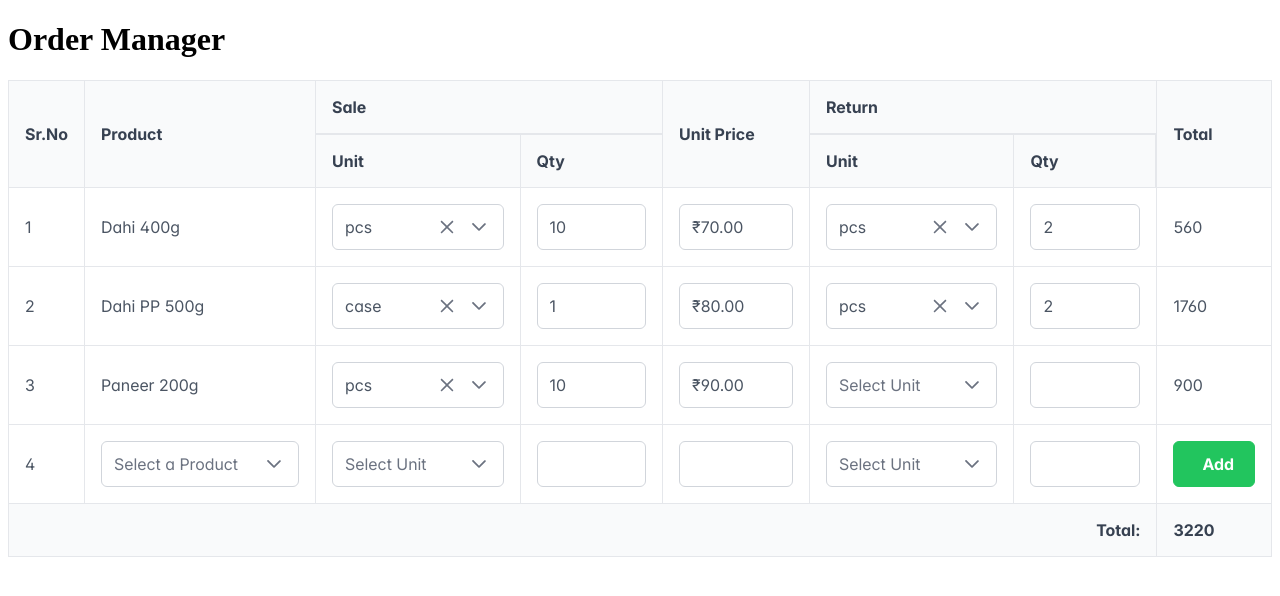
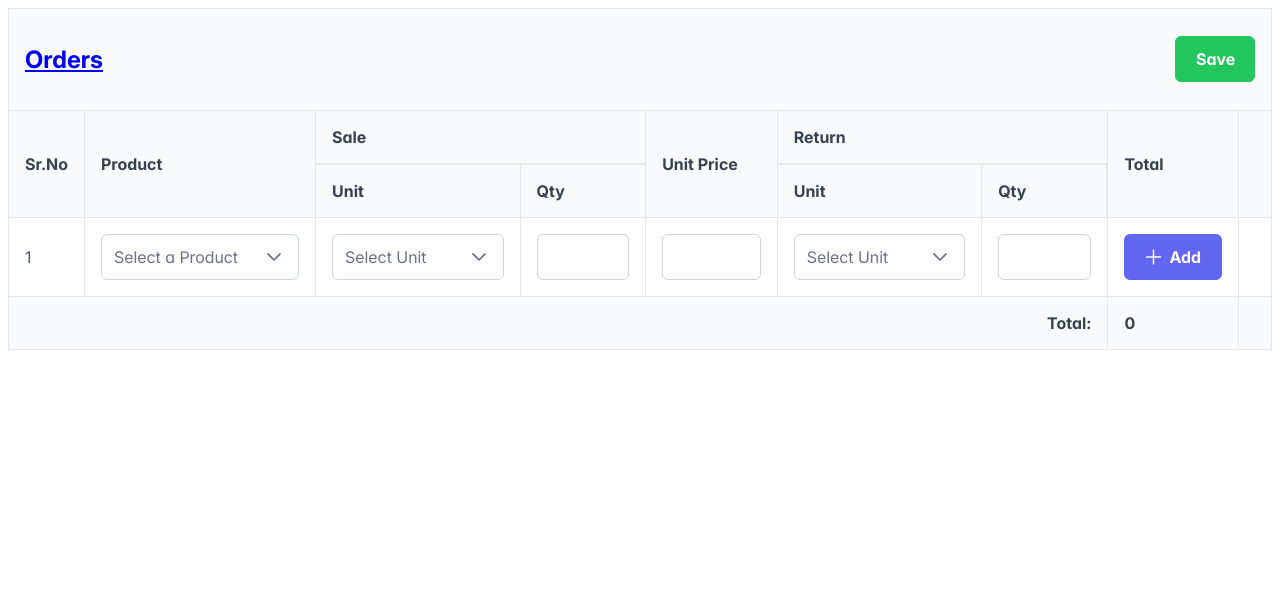
Before and after one commit to prakhar308/order-manager, a React (Vite) app in the folder client/: page /create-new-order in a window 1280 px wide. Shown: the top 596 px of the page. Built offline with nearby package versions, Linux system fonts and the light colour scheme.

Commit message:
Moved state logic to useReducer
- Fixed tab navigation issues
- Only last row cab be navigated through keybaord

```diff
--- a/client/package.json
+++ b/client/package.json
@@ -15,8 +15,10 @@
   },
   "dependencies": {
     "immer": "^10.0.3",
+    "primeicons": "^6.0.1",
     "primereact": "^10.3.1",
     "react": "^18.2.0",
-    "react-dom": "^18.2.0"
+    "react-dom": "^18.2.0",
+    "react-router-dom": "^6.21.2"
   }
 }
--- a/client/src/components/App/App.js
+++ b/client/src/components/App/App.js
@@ -1,7 +1,16 @@
 import React from "react";
+import { BrowserRouter, Route, Routes } from "react-router-dom";
 
 import HomePage from "../HomePage";
+import CreateNewOrderPage from "../CreateNewOrderPage";
 
 export function App() {
-	return <HomePage />;
+	return (
+		<BrowserRouter>
+			<Routes>
+				<Route path="/create-new-order" element={<CreateNewOrderPage />} />
+				<Route path="/" element={<HomePage />} />
+			</Routes>
+		</BrowserRouter>
+	);
 }
--- a/client/src/components/App/index.js
+++ b/client/src/components/App/index.js
@@ -2,6 +2,7 @@ import React from "react";
 import { createRoot } from "react-dom/client";
 import { PrimeReactProvider } from "primereact/api";
 import "primereact/resources/themes/lara-light-indigo/theme.css";
+import "primeicons/primeicons.css";
 
 import { App } from "./App";
 
--- /dev/null
+++ b/client/src/components/CreateNewOrderPage/CreateNewOrderPage.js
@@ -0,0 +1,17 @@
+import React from "react";
+
+import { Link } from "react-router-dom";
+import { Toolbar } from "primereact/toolbar";
+import { Button } from "primereact/button";
+
+import DailyOrderTable from "../DailyOrderTable";
+
+function CreateNewOrderPage() {
+  return (
+    <div>
+      <DailyOrderTable />
+    </div>
+  );
+}
+
+export default CreateNewOrderPage;
--- /dev/null
+++ b/client/src/components/CreateNewOrderPage/index.js
@@ -0,0 +1,2 @@
+export * from './CreateNewOrderPage';
+export { default } from './CreateNewOrderPage';
--- a/client/src/components/DailyOrderTable/DailyOrderTable.js
+++ b/client/src/components/DailyOrderTable/DailyOrderTable.js
@@ -9,117 +9,81 @@ import { ColumnGroup } from "primereact/columngroup";
 import { Row } from "primereact/row";
 import { Button } from "primereact/button";
 import { produce } from "immer";
+import { Link } from "react-router-dom";
+import { Toast } from "primereact/toast";
 
 import ProductSearch from "../ProductSearch";
 
+import orderReducer from "../../reducers/order-reducer";
+
 function DailyOrderTable() {
-  const [order, setOrder] = React.useState({ items: [] });
-
-  console.log(order);
-
-  React.useEffect(() => {
-    // read from localStorage or API later
-    const order = {
-      date: null,
+  const [order, dispatch] = React.useReducer(orderReducer, {
+    id: crypto.randomUUID(),
+    date: new Date(),
     items: [
       {
         lineId: 1,
-          product: {
-            code: "180",
-            name: "Dahi 400g",
-            brand: "Gowardhan",
-            unitTypes: ["pcs", "case"],
-            price: {
-              salePrice: 70,
-            },
-            weight: { unit: "g", value: 400 },
-            casePacking: 24,
-          },
-          saleQty: {
-            unit: "pcs",
-            qty: 10,
-          },
-          unitPrice: 70,
-          returnQty: {
-            unit: "pcs",
-            qty: 2,
-          },
-          total: 560,
-        },
-        {
-          lineId: 2,
-          product: {
-            code: "181",
-            name: "Dahi PP 500g",
-            brand: "Gowardhan",
-            unitTypes: ["pcs", "case"],
-            price: {
-              salePrice: 80,
-            },
-            weight: { unit: "g", value: 500 },
-            casePacking: 24,
-          },
-          unitPrice: 80,
-          saleQty: {
-            unit: "case",
-            qty: 1,
-          },
-          returnQty: {
-            unit: "pcs",
-            qty: 2,
-          },
-          total: 1760,
-        },
-        {
-          lineId: 3,
-          product: {
-            code: "200",
-            name: "Paneer 200g",
-            brand: "Gowardhan",
-            unitTypes: ["pcs", "case"],
-            price: {
-              salePrice: 80,
-            },
-            weight: { unit: "g", value: 200 },
-            casePacking: 24,
-          },
-          unitPrice: 90,
-          saleQty: {
-            unit: "pcs",
-            qty: 10,
-          },
-          total: 990,
-        },
-      ],
-      total: 1700,
-    };
-
-    // const order = { items: [] };
-
-    // push emty row at the end
-    const newItem = {
-      lineId: order.items.length + 1,
         product: null,
         saleQty: null,
         returnQty: null,
         total: null,
+      },
+    ],
+    total: null,
+  });
+  const toast = React.useRef(null);
+
+  console.log(order);
+
+  const saveOrder = () => {
+    // remove the last empty item
+    const nextState = produce(order, (draftState) => {
+      draftState.items.pop();
+    });
+
+    let orders = JSON.parse(localStorage.getItem("orders"));
+
+    if (!orders) {
+      orders = [nextState];
+    } else {
+      const index = orders.findIndex((o) => o.id === order.id);
+      if (index !== -1) {
+        orders.splice(index, 1, nextState);
+      } else {
+        orders.push(nextState);
+      }
+    }
+
+    localStorage.setItem("orders", JSON.stringify(orders));
+    toast.current.show({
+      severity: "success",
+      summary: "Success",
+      detail: "Order Saved",
+      life: 3000,
+    });
   };
-    order.items.push(newItem);
-    setOrder(order);
-  }, []);
+
+  const getTabIndex = (lineId) => {
+    // remove navigation from all rows except last row
+    if (lineId === order.items.length) {
+      return 0;
+    } else {
+      return -1;
+    }
+  };
 
   const handlePriceChange = (lineId, price) => {
-    const nextState = produce(order, (draftState) => {
-      const item = draftState.items.find((item) => item.lineId === lineId);
-      item.unitPrice = price;
-      recalculateTotals(draftState);
+    dispatch({
+      type: "update-unit-price",
+      lineId,
+      price,
     });
-    setOrder(nextState);
   };
 
   const priceEditor = (lineId, price) => {
     return (
       <InputNumber
+        tabIndex={getTabIndex(lineId)}
         value={price}
         onValueChange={(e) => handlePriceChange(lineId, e.value)}
         mode="currency"
@@ -130,37 +94,25 @@ function DailyOrderTable() {
   };
 
   const handleUnitChange = (lineId, unit, type) => {
-    const nextState = produce(order, (draftState) => {
-      const item = draftState.items.find((item) => item.lineId === lineId);
-
     if (type === "sale") {
-        if (!unit) {
-          item.saleQty = null;
-        } else if (item.saleQty) {
-          item.saleQty.unit = unit;
-        } else {
-          item.saleQty = { unit };
+      dispatch({
+        type: "update-sale-unit",
+        lineId,
+        unit,
+      });
+    } else if (type === "return") {
+      dispatch({
+        type: "update-return-unit",
+        lineId,
+        unit,
+      });
     }
-      }
-
-      if (type === "return") {
-        if (!unit) {
-          item.returnQty = null;
-        } else if (item.returnQty) {
-          item.returnQty.unit = unit;
-        } else {
-          item.returnQty = { unit };
-        }
-      }
-
-      recalculateTotals(draftState);
-    });
-    setOrder(nextState);
   };
 
   const unitEditor = (lineId, unit, type) => {
     return (
       <Dropdown
+        tabIndex={getTabIndex(lineId)}
         value={unit}
         placeholder="Select Unit"
         options={["pcs", "case"]}
@@ -171,32 +123,25 @@ function DailyOrderTable() {
   };
 
   const handleQtyChange = (lineId, qty, type) => {
-    const nextState = produce(order, (draftState) => {
-      const item = draftState.items.find((item) => item.lineId === lineId);
-
     if (type === "sale") {
-        if (item.saleQty) {
-          item.saleQty.qty = qty;
-        } else {
-          item.saleQty = { qty };
+      dispatch({
+        type: "update-sale-qty",
+        lineId,
+        qty,
+      });
+    } else if (type === "return") {
+      dispatch({
+        type: "update-return-qty",
+        lineId,
+        qty,
+      });
     }
-      }
-
-      if (type === "return") {
-        if (item.returnQty) {
-          item.returnQty.qty = qty;
-        } else {
-          item.returnQty = { qty };
-        }
-      }
-      recalculateTotals(draftState);
-    });
-    setOrder(nextState);
   };
 
   const qtyEditor = (lineId, qty, type) => {
     return (
       <InputNumber
+        tabIndex={getTabIndex(lineId)}
         value={qty}
         onValueChange={(e) => handleQtyChange(lineId, e.value, type)}
       />
@@ -204,60 +149,37 @@ function DailyOrderTable() {
   };
 
   const handleProductChange = (lineId, product) => {
-    const nextState = produce(order, (draftState) => {
-      const item = draftState.items.find((item) => item.lineId === lineId);
-      item.product = product;
-      item.unitPrice = product.price.salePrice;
+    dispatch({
+      type: "update-product",
+      lineId,
+      product,
     });
-
-    setOrder(nextState);
-  };
-
-  const recalculateTotals = (draftState) => {
-    let orderTotal = 0;
-    draftState?.items.forEach((item) => {
-      const unitPrice = item.unitPrice || item.product?.price?.salePrice || 0;
-
-      let saleQty = 0;
-      if (!item.saleQty) {
-        saleQty = 0;
-      } else if (item.saleQty.unit == "case") {
-        saleQty = item.product.casePacking * item.saleQty.qty;
-      } else {
-        saleQty = item.saleQty.qty;
-      }
-
-      let returnQty = 0;
-      if (!item.returnQty) {
-        returnQty = 0;
-      } else if (item.returnQty.unit == "case") {
-        returnQty = item.product.casePacking * item.returnQty.qty;
-      } else {
-        returnQty = item.returnQty.qty;
-      }
-
-      item.total = (saleQty - returnQty) * unitPrice || 0;
-      orderTotal += item.total;
-    });
-    draftState.total = orderTotal;
   };
 
   const addItemToOrder = () => {
-    // Actually the item is already added. We just to need to add an an empty row
-    const emptyItem = {
-      lineId: order.items.length + 1,
-      product: null,
-      saleQty: null,
-      returnQty: null,
-      total: null,
+    dispatch({
+      type: "add-empty-item",
+    });
   };
 
-    const nextState = produce(order, (draftState) => {
-      draftState.items.push(emptyItem);
-      recalculateTotals(draftState);
+  const deleteOrderItem = (lineId) => {
+    dispatch({
+      type: "delete-item",
+      lineId,
     });
+  };
 
-    setOrder(nextState);
+  const actionBodyTemplate = (lineId) => {
+    return (
+      <Button
+        tabIndex="-1"
+        icon="pi pi-trash"
+        rounded
+        outlined
+        severity="danger"
+        onClick={() => deleteOrderItem(lineId)}
+      />
+    );
   };
 
   const headerGroup = (
@@ -269,6 +191,7 @@ function DailyOrderTable() {
         <Column header="Unit Price" rowSpan={2} />
         <Column header="Return" colSpan={2} />
         <Column header="Total" rowSpan={2} />
+        <Column rowSpan={2} />
       </Row>
       <Row>
         <Column header="Unit" field="saleQty.unit" />
@@ -288,18 +211,44 @@ function DailyOrderTable() {
           footerStyle={{ textAlign: "right" }}
         />
         <Column footer={order?.total} />
+        <Column />
       </Row>
     </ColumnGroup>
   );
 
+  const header = () => {
+    return (
+      <div
+        style={{
+          display: "flex",
+          alignItems: "center",
+          justifyContent: "space-between",
+        }}
+      >
+        <Link to="/" tabIndex="-1">
+          <h2 className="m-0">Orders</h2>
+        </Link>
+        <Button
+          tabIndex="-1"
+          style={{ width: "80px" }}
+          label="Save"
+          severity="success"
+          onClick={() => saveOrder()}
+        />
+      </div>
+    );
+  };
+
   return (
     <div className="card p-fluid">
+      <Toast ref={toast} position="top-center" />
       <DataTable
         showGridlines
         headerColumnGroup={headerGroup}
         footerColumnGroup={footerGroup}
         value={order?.items}
         tableStyle={{ minWidth: "50rem" }}
+        header={header}
       >
         <Column field="lineId" header="Sr.No" style={{ width: "5%" }} />
         <Column
@@ -362,12 +311,16 @@ function DailyOrderTable() {
               <Button
                 label="Add"
                 icon="pi pi-plus"
-                severity="success"
                 onClick={() => addItemToOrder()}
               />
             ) : (
               total
             )
+          }
+        />
+        <Column
+          body={({ lineId }) =>
+            lineId != order.items.length ? actionBodyTemplate(lineId) : null
           }
         />
       </DataTable>
--- a/client/src/components/HomePage/HomePage.js
+++ b/client/src/components/HomePage/HomePage.js
@@ -4,11 +4,12 @@ import { Button } from "primereact/button";
 
 import DailyOrderTable from "../DailyOrderTable";
 
+import OrdersPage from "../OrdersPage";
+
 function HomePage() {
   return (
     <div>
-      <h1>Order Manager</h1>
-      <DailyOrderTable />
+      <OrdersPage />
     </div>
   );
 }
--- /dev/null
+++ b/client/src/components/OrdersPage/OrdersPage.js
@@ -0,0 +1,29 @@
+import React from "react";
+
+import { Link } from "react-router-dom";
+
+import { Toolbar } from "primereact/toolbar";
+import { Button } from "primereact/button";
+
+function OrdersPage() {
+  return (
+    <div>
+      <Toolbar
+        start={<h2 className="m-0">Orders</h2>}
+        end={
+          <Link to="/create-new-order">
+            <Button
+              label="Create New Order"
+              icon="pi pi-plus"
+              severity="success"
+              onClick={() => {}}
+            />
+          </Link>
+        }
+      />
+      Orders Grid will be displayed here
+    </div>
+  );
+}
+
+export default OrdersPage;
--- /dev/null
+++ b/client/src/components/OrdersPage/index.js
@@ -0,0 +1,2 @@
+export * from './OrdersPage';
+export { default } from './OrdersPage';
--- /dev/null
+++ b/client/src/reducers/order-reducer.js
@@ -0,0 +1,145 @@
+import { produce } from "immer";
+
+function reducer(order, action) {
+  if (action.type === "update-product") {
+    const { lineId, product } = action;
+    const nextState = produce(order, (draftState) => {
+      const item = draftState.items.find((item) => item.lineId === lineId);
+      item.product = product;
+      item.unitPrice = product.price.salePrice;
+    });
+
+    return nextState;
+  } else if (action.type === "update-sale-unit") {
+    const { lineId, unit } = action;
+    const nextState = produce(order, (draftState) => {
+      const item = draftState.items.find((item) => item.lineId === lineId);
+
+      if (!unit) {
+        item.saleQty = null;
+      } else if (item.saleQty) {
+        item.saleQty.unit = unit;
+      } else {
+        item.saleQty = { unit };
+      }
+
+      recalculateTotals(draftState);
+    });
+    return nextState;
+  } else if (action.type === "update-return-unit") {
+    const { lineId, unit } = action;
+    const nextState = produce(order, (draftState) => {
+      const item = draftState.items.find((item) => item.lineId === lineId);
+
+      if (!unit) {
+        item.returnQty = null;
+      } else if (item.returnQty) {
+        item.returnQty.unit = unit;
+      } else {
+        item.returnQty = { unit };
+      }
+
+      recalculateTotals(draftState);
+    });
+    return nextState;
+  } else if (action.type === "update-sale-qty") {
+    const { lineId, qty } = action;
+    const nextState = produce(order, (draftState) => {
+      const item = draftState.items.find((item) => item.lineId === lineId);
+
+      if (item.saleQty) {
+        item.saleQty.qty = qty;
+      } else {
+        item.saleQty = { qty };
+      }
+      recalculateTotals(draftState);
+    });
+    return nextState;
+  } else if (action.type === "update-return-qty") {
+    const { lineId, qty } = action;
+    const nextState = produce(order, (draftState) => {
+      const item = draftState.items.find((item) => item.lineId === lineId);
+
+      if (item.returnQty) {
+        item.returnQty.qty = qty;
+      } else {
+        item.returnQty = { qty };
+      }
+      recalculateTotals(draftState);
+    });
+    return nextState;
+  } else if (action.type === "update-unit-price") {
+    const { lineId, price } = action;
+    const nextState = produce(order, (draftState) => {
+      const item = draftState.items.find((item) => item.lineId === lineId);
+      item.unitPrice = price;
+      recalculateTotals(draftState);
+    });
+    return nextState;
+  } else if (action.type === "add-empty-item") {
+    const emptyItem = {
+      lineId: order.items.length + 1,
+      product: null,
+      saleQty: null,
+      returnQty: null,
+      total: null,
+    };
+
+    const nextState = produce(order, (draftState) => {
+      draftState.items.push(emptyItem);
+      recalculateTotals(draftState);
+    });
+    return nextState;
+  } else if (action.type === "delete-item") {
+    const { lineId } = action;
+    const nextState = produce(order, (draftState) => {
+      draftState.items.splice(lineId - 1, 1);
+      reassignLineIds(draftState);
+      recalculateTotals(draftState);
+    });
+    return nextState;
+  } else if (action.type === "update-order") {
+    return action.order;
+  }
+}
+
+const reassignLineIds = (draftState) => {
+  draftState.items.forEach((item, i) => {
+    item.lineId = i + 1;
+  });
+};
+
+const recalculateTotals = (draftState) => {
+  let orderTotal = 0;
+  draftState?.items.forEach((item) => {
+    const unitPrice = item.unitPrice || item.product?.price?.salePrice || 0;
+
+    let saleQty = 0;
+    if (!item.saleQty?.unit) {
+      saleQty = 0;
+    } else if (item.saleQty.unit == "case") {
+      saleQty = item.product.casePacking * item.saleQty.qty;
+    } else {
+      saleQty = item.saleQty.qty;
+    }
+
+    let returnQty = 0;
+    if (!item.returnQty?.unit) {
+      returnQty = 0;
+    } else if (item.returnQty.unit == "case") {
+      returnQty = item.product.casePacking * item.returnQty.qty;
+    } else {
+      returnQty = item.returnQty.qty;
+    }
+
+    item.total = (saleQty - returnQty) * unitPrice || 0;
+
+    // don't include last item's total in order toal as it is not added to the order yet
+    if (item.lineId != draftState.items.length) {
+      orderTotal += item.total;
+    }
+  });
+  draftState.total = orderTotal;
+};
+
+export default reducer;
```
Also changed, not shown: client/src/components/ProductSearch/ProductSearch.js (+7 -0 lines), 1 other file (tests, documents, lock files or other folders). Lines whose indentation alone changed are shown as unchanged.
